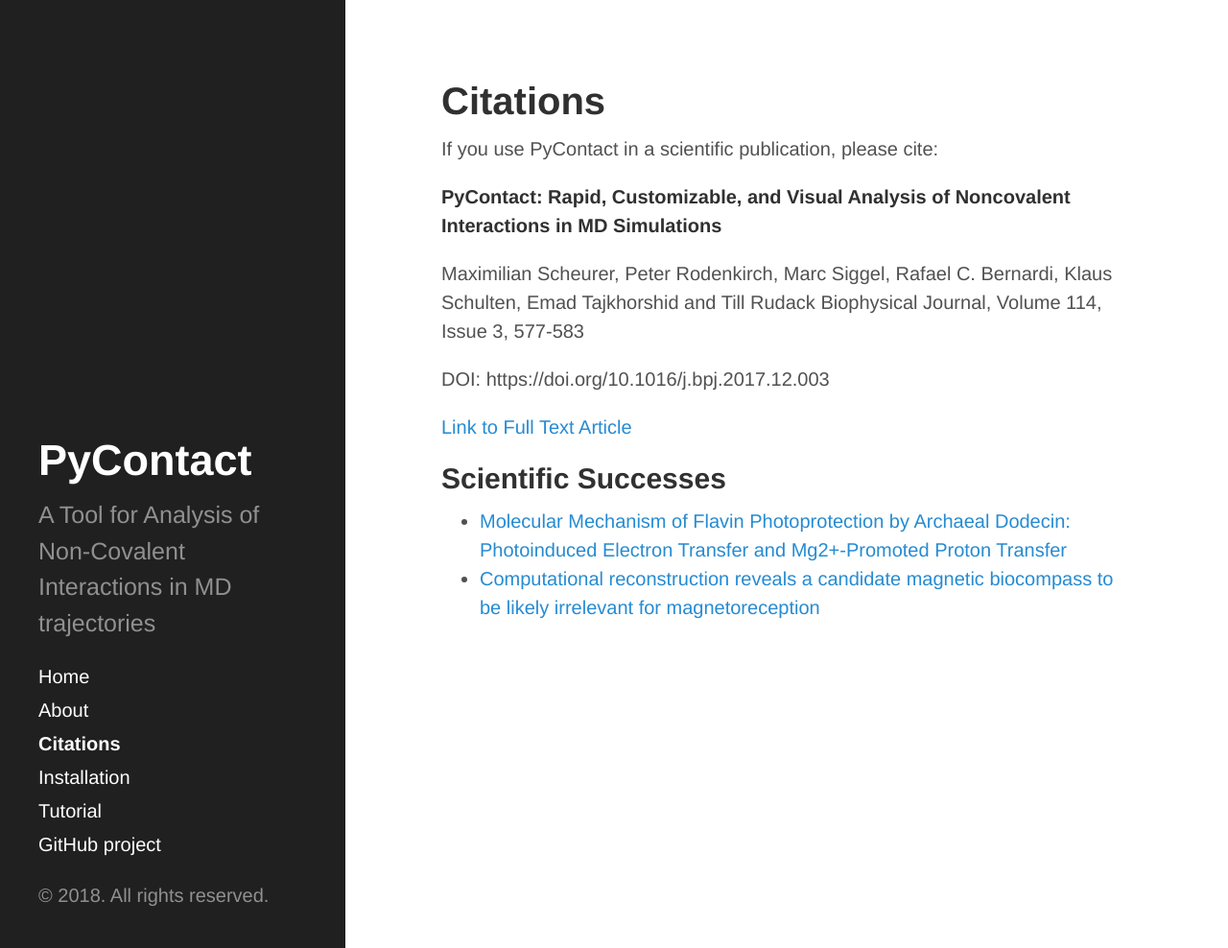
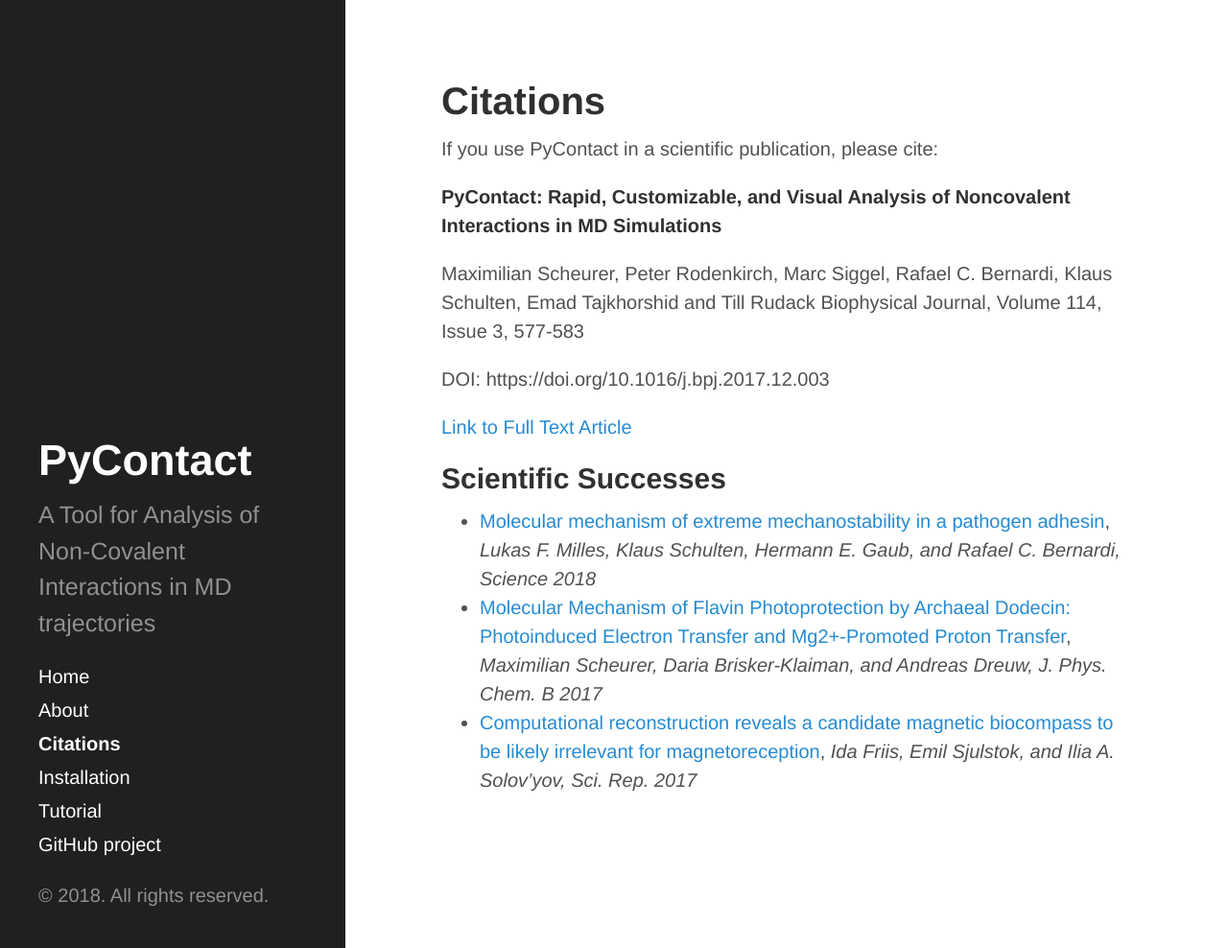
Before and after one commit to pycontact/pycontact.github.io, a Jekyll site: the page built from citations.md, in a window 1280 px wide and 988 px high. Shown: the whole window at 96% size. Built offline with Jekyll 4.4.1, drawn with Linux system fonts in a browser that asks for light colours.

Commit message:
added authors and science paper

```diff
--- a/citations.md
+++ b/citations.md
@@ -17,5 +17,6 @@ DOI: https://doi.org/10.1016/j.bpj.2017.12.003
 
 ## Scientific Successes
 
-- [Molecular Mechanism of Flavin Photoprotection by Archaeal Dodecin: Photoinduced Electron Transfer and Mg2+-Promoted Proton Transfer](https://pubs.acs.org/doi/abs/10.1021/acs.jpcb.7b08597)
-- [Computational reconstruction reveals a candidate magnetic biocompass to be likely irrelevant for magnetoreception](https://www.nature.com/articles/s41598-017-13258-7)
+- [Molecular mechanism of extreme mechanostability in a pathogen adhesin](http://science.sciencemag.org/content/359/6383/1527), _Lukas F. Milles, Klaus Schulten, Hermann E. Gaub, and Rafael C. Bernardi, Science 2018_
+- [Molecular Mechanism of Flavin Photoprotection by Archaeal Dodecin: Photoinduced Electron Transfer and Mg2+-Promoted Proton Transfer](https://pubs.acs.org/doi/abs/10.1021/acs.jpcb.7b08597), _Maximilian Scheurer, Daria Brisker-Klaiman, and Andreas Dreuw, J. Phys. Chem. B 2017_
+- [Computational reconstruction reveals a candidate magnetic biocompass to be likely irrelevant for magnetoreception](https://www.nature.com/articles/s41598-017-13258-7), _Ida Friis, Emil Sjulstok, and Ilia A. Solov’yov, Sci. Rep. 2017_
```
